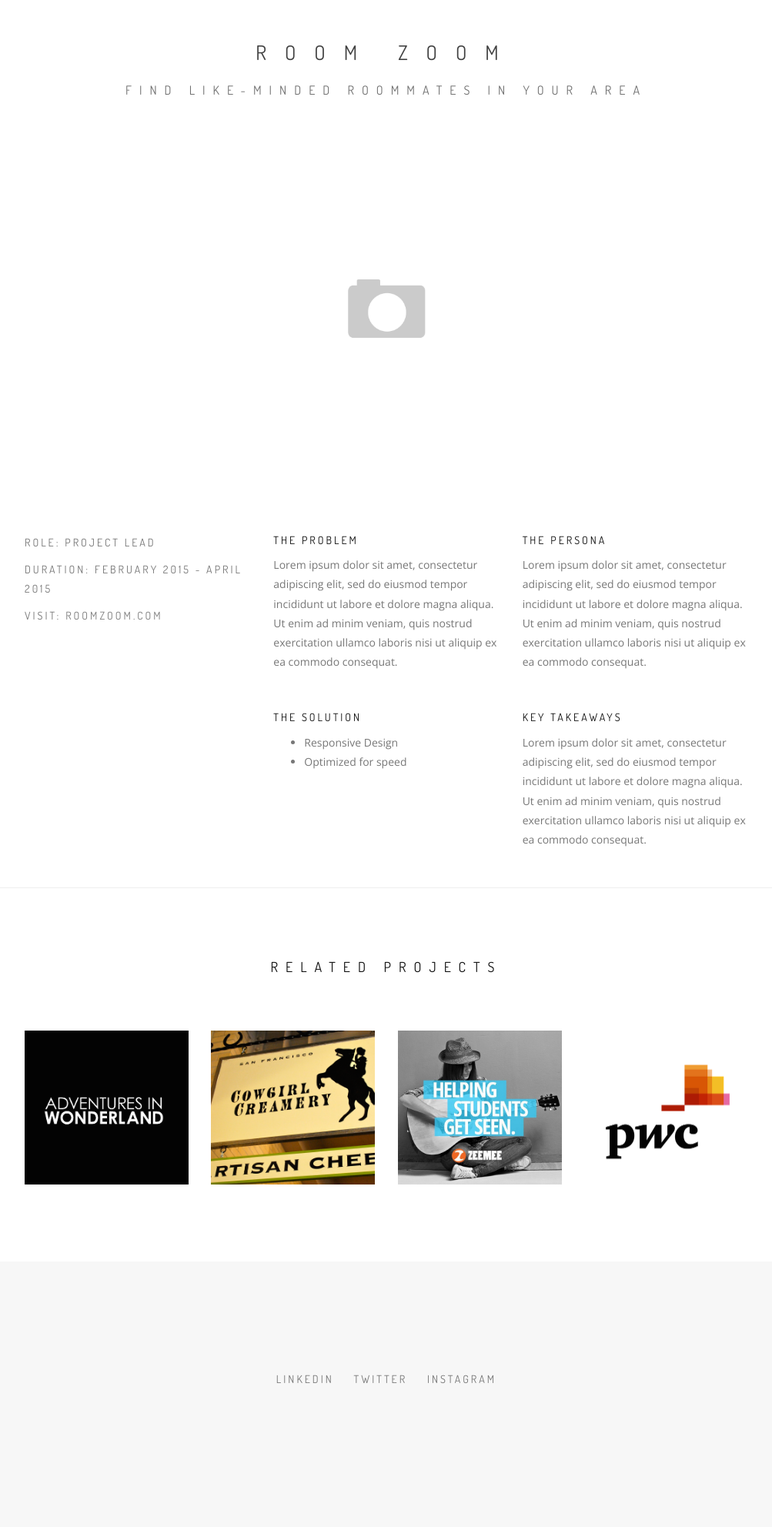
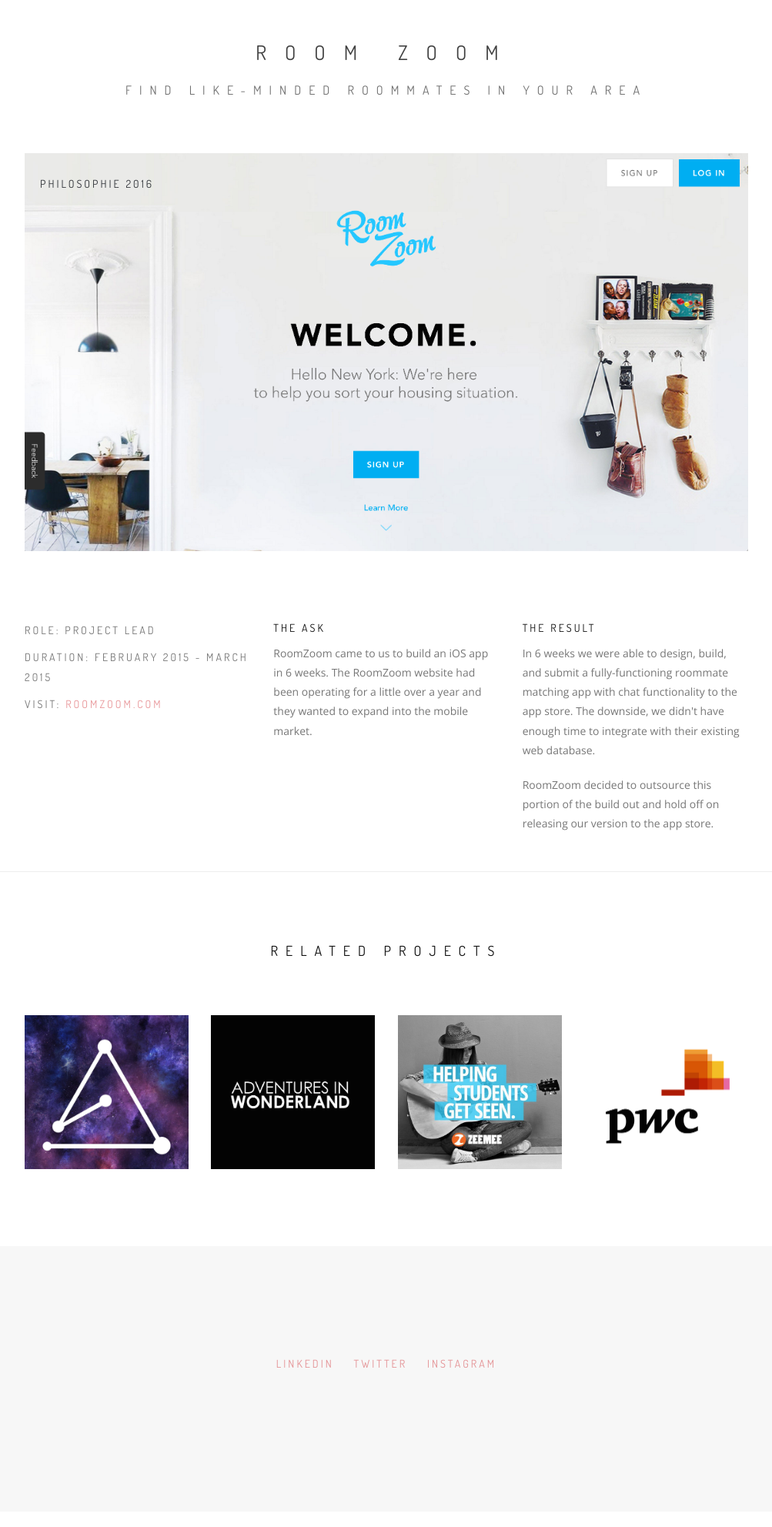
Before and after one commit to malloryreuls/portfolio, a PHP site: page /room-zoom.html in a window 1280 px wide. Shown: the part 80-2064 px from the top of the page at 77% size, without its empty margins (138-1141 px from the left). After the commit the page ends 1858 px from the top, so only its background shows below. Run offline with PHP 8.4, Linux system fonts and the light colour scheme.

Commit message:
udpates roomzoom content

```diff
--- a/assets/css/style.css
+++ b/assets/css/style.css
@@ -102,7 +102,7 @@
 ------------------------------------------------------------------- */
 
 a {
-	color: rgba(17, 17, 17, 0.55);
+	color: rgba(214,	64,	69, 0.55);
 }
 
 a:hover, a:focus {
@@ -124,8 +124,17 @@
 	color: rgba(255, 255, 255, 0.7);
 }
 
+.text-dark {
+	color: rgba(30, 33, 39, 0.9);
+}
+
 .text-light h1, .text-light h2, .text-light h3, .text-light h4, .text-light h5, .text-light h6,
 .text-light .h1, .text-light .h2, .text-light .h3, .text-light .h4, .text-light .h5, .text-light .h6 {
+	color: #fff;
+}
+
+.text-dark h1, .text-dark h2, .text-dark h3, .text-dark h4, .text-dark h5, .text-dark h6,
+.text-dark .h1, .text-dark .h2, .text-dark .h3, .text-dark .h4, .text-dark .h5, .text-dark .h6 {
 	color: #fff;
 }
 
@@ -180,7 +189,7 @@
 }
 
 .font-serif {
-	font-family: "Libre Baskerville", "Times New Roman", sans-serif;
+	font-family: "Libre Baskerville", sans-serif;
 	letter-spacing: 1px;
 	font-style: italic;
 }
--- a/home.html
+++ b/home.html
@@ -88,7 +88,7 @@
 						<div class="grid-sizer"></div>
 
 						<!-- PwC / Google Alliance -->
-						<div class="work-item tall web product design mobile">
+						<div class="work-item tall mobile design">
 							<a href="pwc-google.html">
 								<img src="assets/images/portfolio/pwc-google.png" alt="">
 								<div class="work-caption font-alt">
--- a/room-zoom.html
+++ b/room-zoom.html
@@ -72,10 +72,10 @@
 				<div class="row">
 					<div class="col-sm-12">
 						<div class="image-caption">
-							<div class="caption-text text-light">
-								<h5 class="font-alt">Philosophie 2016</h5>
+							<div class="caption-text">
+								<h5 class="font-alt text-dark">Philosophie 2016</h5>
 							</div>
-							<img src="assets/images/portfolio/placeholder.png" alt="">
+							<img src="assets/images/portfolio/roomzoom/room-zoom.png" alt="">
 						</div>
 					</div>
 				</div>
@@ -85,7 +85,7 @@
 					<div class="col-md-4">
 						<ul class="project-details m-b-sm-30">
 							<li class="font-alt">Role: Project Lead</li>
-							<li class="font-alt">Duration: February 2015 - April 2015</li>
+							<li class="font-alt">Duration: February 2015 - March 2015</li>
 							<li class="font-alt">Visit: <a href="https://www.roomzoom.com/">roomzoom.com</a></li>
 						</ul>
 					</div>
@@ -95,26 +95,14 @@
 						<div class="row multi-columns-row">
 
 							<div class="col-sm-6 col-md-6 col-lg-6 m-b-30">
-								<h5 class="font-alt m-t-0">The Problem</h5>
-								<p>Lorem ipsum dolor sit amet, consectetur adipiscing elit, sed do eiusmod tempor incididunt ut labore et dolore magna aliqua. Ut enim ad minim veniam, quis nostrud exercitation ullamco laboris nisi ut aliquip ex ea commodo consequat.</p>
+								<h5 class="font-alt m-t-0">The Ask</h5>
+								<p>RoomZoom came to us to build an iOS app in 6 weeks. The RoomZoom website had been operating for a little over a year and they wanted to expand into the mobile market.</p>
 							</div>
 
 							<div class="col-sm-6 col-md-6 col-lg-6 m-b-30">
-								<h5 class="font-alt m-t-0">The Persona</h5>
-								<p>Lorem ipsum dolor sit amet, consectetur adipiscing elit, sed do eiusmod tempor incididunt ut labore et dolore magna aliqua. Ut enim ad minim veniam, quis nostrud exercitation ullamco laboris nisi ut aliquip ex ea commodo consequat.</p>
-							</div>
-
-							<div class="col-sm-6 col-md-6 col-lg-6 m-b-30">
-								<h5 class="font-alt m-t-0">The Solution</h5>
-								<ul>
-									<li>Responsive Design</li>
-									<li>Optimized for speed</li>
-								</ul>
-							</div>
-
-							<div class="col-sm-6 col-md-6 col-lg-6 m-b-30">
-								<h5 class="font-alt m-t-0">Key Takeaways</h5>
-								<p>Lorem ipsum dolor sit amet, consectetur adipiscing elit, sed do eiusmod tempor incididunt ut labore et dolore magna aliqua. Ut enim ad minim veniam, quis nostrud exercitation ullamco laboris nisi ut aliquip ex ea commodo consequat.</p>
+								<h5 class="font-alt m-t-0">The Result</h5>
+								<p>In 6 weeks we were able to design, build, and submit a fully-functioning roommate matching app with chat functionality to the app store. The downside, we didn't have enough time to integrate with their existing web database.</p>
+								<p>RoomZoom decided to outsource this portion of the build out and hold off on releasing our version to the app store.</p>
 							</div>
 						</div>
 					</div>
@@ -143,12 +131,12 @@
 
 						<!-- PORTFOLIO ITEM -->
 						<div class="work-item design">
-							<a href="portfolio-single-1.html">
-								<img src="assets/images/portfolio/aiw-logo.png" alt="">
+							<a href="align.html">
+								<img src="assets/images/portfolio/align-logo.jpg" alt="">
 								<div class="work-caption font-alt">
-									<h3 class="work-title">Adventures in Wonderland</h3>
+									<h3 class="work-title">Align</h3>
 									<div class="work-descr">
-										Product
+										Project Lead
 									</div>
 								</div>
 							</a>
@@ -156,12 +144,12 @@
 
 						<!-- PORTFOLIO ITEM -->
 						<div class="work-item design">
-							<a href="portfolio-single-1.html">
-								<img src="assets/images/portfolio/cowgirl-creamery-logo.png" alt="">
+							<a href="adventures-in-wonderland.html">
+								<img src="assets/images/portfolio/aiw-logo.png" alt="">
 								<div class="work-caption font-alt">
-									<h3 class="work-title">Cowgirl Creamery</h3>
+									<h3 class="work-title">Adventures in Wonderland</h3>
 									<div class="work-descr">
-										Product
+										Product / Front-End
 									</div>
 								</div>
 							</a>
@@ -169,12 +157,12 @@
 
 						<!-- PORTFOLIO ITEM -->
 						<div class="work-item design">
-							<a href="portfolio-single-1.html">
+							<a href="zeemee.html">
 								<img src="assets/images/portfolio/zeemee.jpg" alt="">
 								<div class="work-caption font-alt">
 									<h3 class="work-title">ZeeMee</h3>
 									<div class="work-descr">
-										Product
+										Product / UX Design
 									</div>
 								</div>
 							</a>
@@ -182,7 +170,7 @@
 
 						<!-- PORTFOLIO ITEM -->
 						<div class="work-item design">
-							<a href="portfolio-single-1.html">
+							<a href="pwc-google.html">
 								<img src="assets/images/portfolio/pwc.png" alt="">
 								<div class="work-caption font-alt">
 									<h3 class="work-title">PwC / Google Alliance</h3>
```
Also changed, not shown: assets/images/portfolio/roomzoom/room-zoom.png (added).
